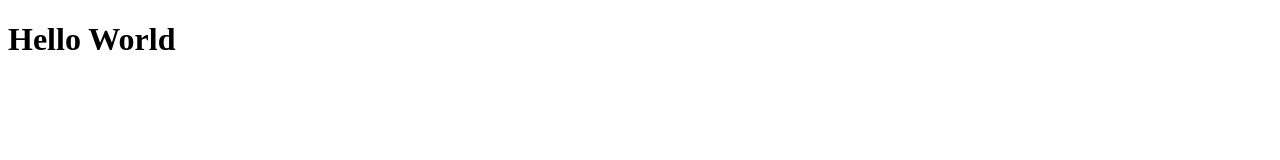
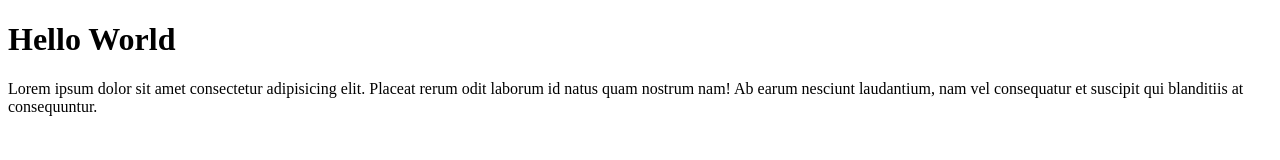
Before and after one commit to alimrahmat1705/git-test, a plain HTML site: page index.html in a window 1280 px wide. Drawn offline with Linux system fonts and the light colour scheme.

Commit message:
menambahkan paragraph

```diff
--- a/index.html
+++ b/index.html
@@ -5,6 +5,7 @@
     <meta name="viewport" content="width=device-width, initial-scale=1.0">
     <title>Coba Git remote</title>
     <h1>Hello World</h1>
+    <p>Lorem ipsum dolor sit amet consectetur adipisicing elit. Placeat rerum odit laborum id natus quam nostrum nam! Ab earum nesciunt laudantium, nam vel consequatur et suscipit qui blanditiis at consequuntur.</p>
 </head>
 <body>
 
```
